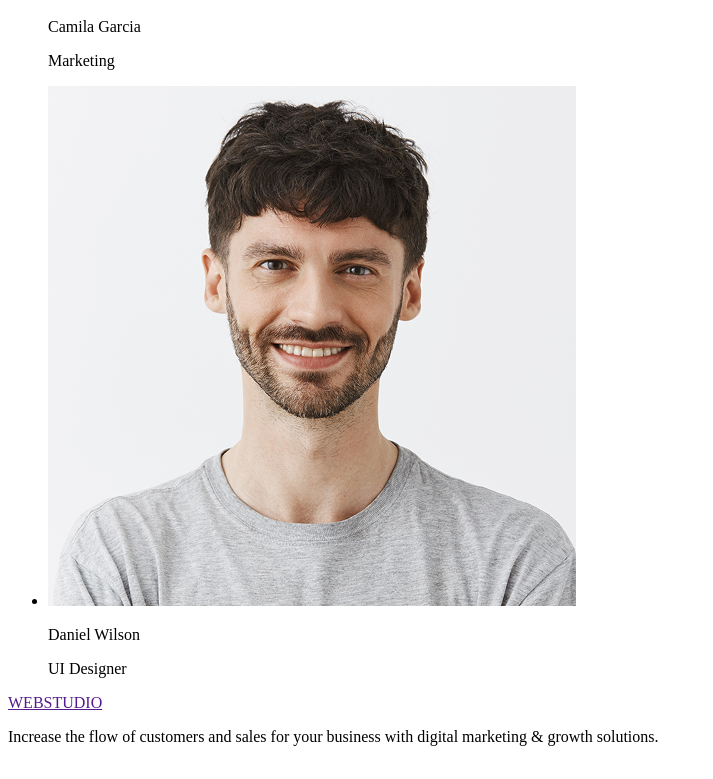
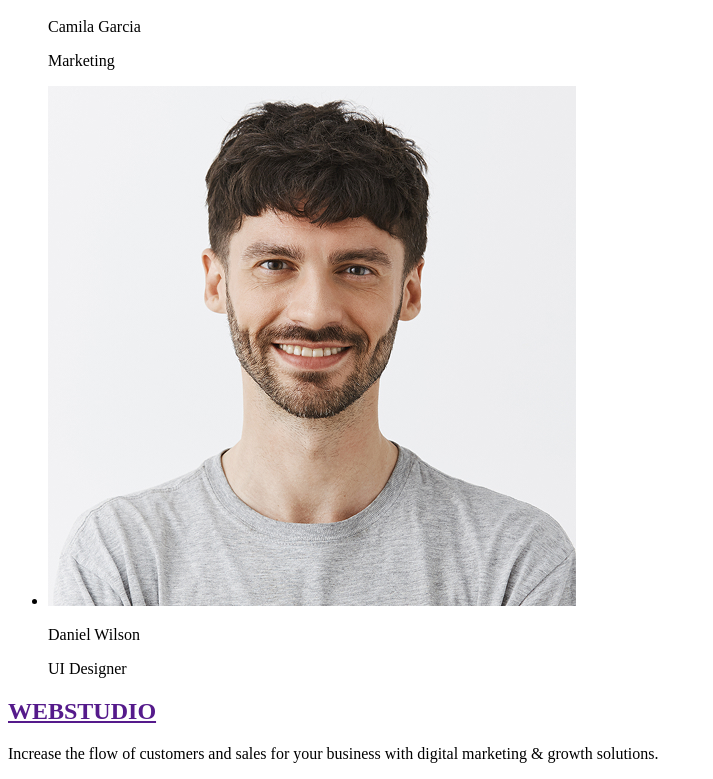
Before and after one commit to DvoILL/goit-markup-hw-01, a plain HTML site: page index.html in a window 1280 px wide. Shown: the part 2345-3124 px from the top of the page, without its empty margins (0-713 px from the left). Drawn offline with Linux system fonts and the light colour scheme.

```diff
--- a/index.html
+++ b/index.html
@@ -87,7 +87,7 @@
     <footer>
       <section>
         <!-- Footer logo -->
-        <a href="">WEBSTUDIO</a>
+        <h2><a href="">WEBSTUDIO</a></h2>
         <p>
           Increase the flow of customers and sales for your business with
           digital marketing & growth solutions.
```
